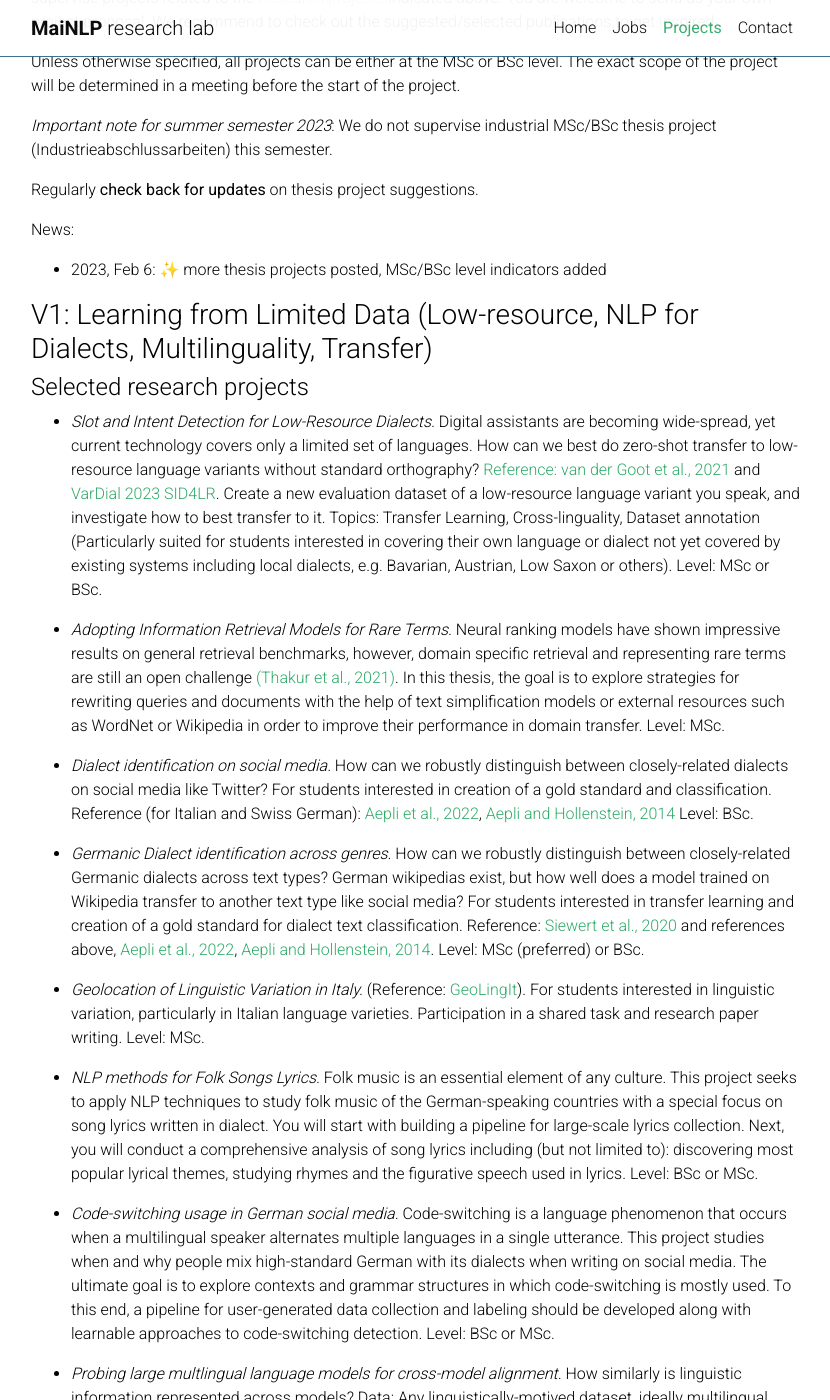
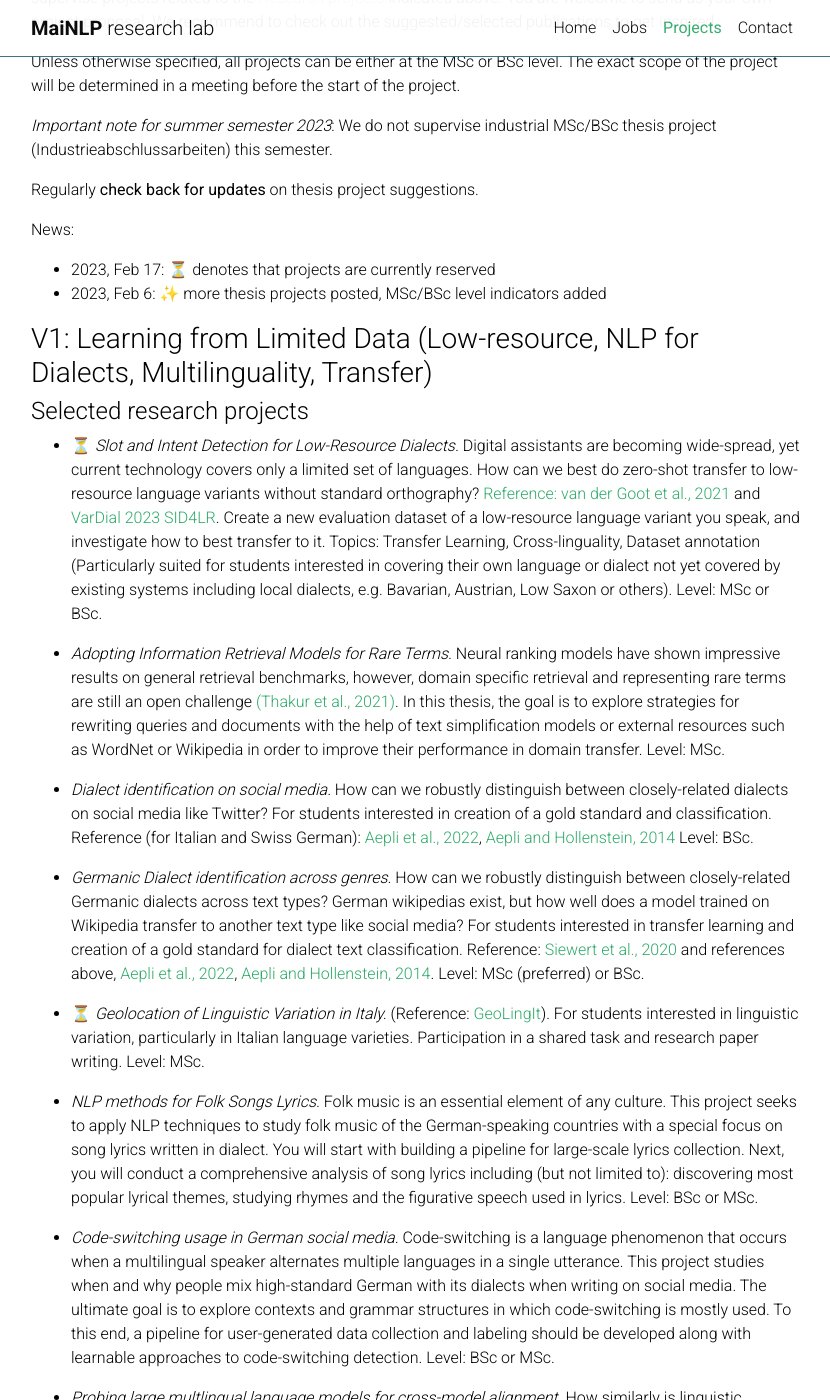
Before and after one commit to mainlp/mainlp.github.io, a Jekyll site: the page built from _pages/projects.md, in a window 1280 px wide and 1400 px high, scrolled down 2482 px. Shown: the whole window, without its empty margins (224-1054 px from the left). Built offline with Jekyll 4.4.1, drawn with Linux system fonts in a browser that asks for light colours; emoji names are drawn with the system emoji font; comment, search, counter and statistics services are not loaded; a style sheet for code colours, icons or effects is not loaded; part of the change alters nothing that is shown.

Commit message:
Update projects.md

```diff
--- a/_pages/projects.md
+++ b/_pages/projects.md
@@ -77,7 +77,10 @@ Unless otherwise specified, all projects can be either at the MSc or BSc level.
 Regularly <b>check back for updates</b> on thesis project suggestions.
 
 News:
+
+- 2023, Feb 17: :hourglass_flowing_sand: denotes that projects are currently reserved
 - 2023, Feb 6: :sparkles: more thesis projects posted, MSc/BSc level indicators added
+
 
 
 
@@ -85,7 +88,7 @@ News:
 
 #### Selected research projects
 
-- *Slot and Intent Detection for Low-Resource Dialects.* Digital assistants are becoming wide-spread, yet current technology covers only a limited set of languages.  How can we best do zero-shot transfer to low-resource language variants without standard orthography? [Reference: van der Goot et al., 2021](https://aclanthology.org/2021.naacl-main.197.pdf) and [VarDial 2023 SID4LR](https://sites.google.com/view/vardial-2023/shared-tasks). Create a new evaluation dataset of a low-resource language variant you speak, and investigate how to best transfer to it. Topics: Transfer Learning, Cross-linguality, Dataset annotation (Particularly suited for students interested in covering their own language or dialect not yet covered by existing systems including local dialects, e.g. Bavarian, Austrian, Low Saxon or others). Level: MSc or BSc.
+- :hourglass_flowing_sand: *Slot and Intent Detection for Low-Resource Dialects.* Digital assistants are becoming wide-spread, yet current technology covers only a limited set of languages.  How can we best do zero-shot transfer to low-resource language variants without standard orthography? [Reference: van der Goot et al., 2021](https://aclanthology.org/2021.naacl-main.197.pdf) and [VarDial 2023 SID4LR](https://sites.google.com/view/vardial-2023/shared-tasks). Create a new evaluation dataset of a low-resource language variant you speak, and investigate how to best transfer to it. Topics: Transfer Learning, Cross-linguality, Dataset annotation (Particularly suited for students interested in covering their own language or dialect not yet covered by existing systems including local dialects, e.g. Bavarian, Austrian, Low Saxon or others). Level: MSc or BSc.
 
 - *Adopting Information Retrieval Models for Rare Terms.* Neural ranking models have shown impressive results on general retrieval benchmarks, however, domain specific retrieval and representing rare terms are still an open challenge [(Thakur et al., 2021)](https://arxiv.org/abs/2104.08663). In this thesis, the goal is to explore strategies for rewriting queries and documents with the help of text simplification models or external resources such as WordNet or Wikipedia in order to improve their performance in domain transfer. Level: MSc.
 
@@ -93,7 +96,7 @@ News:
 
 - *Germanic Dialect identification across genres.*  How can we robustly distinguish between closely-related Germanic dialects across text types?  German wikipedias exist, but how well does a model trained on Wikipedia transfer to another text type like social media? For students interested in transfer learning and creation of a gold standard for dialect text classification. Reference: [Siewert et al., 2020](https://aclanthology.org/2020.vardial-1.3.pdf) and references above, [Aepli et al., 2022](https://aclanthology.org/2022.vardial-1.1.pdf), [Aepli and Hollenstein, 2014](https://noe-eva.github.io/publication/noah2015/). Level: MSc (preferred) or BSc.
 
-- *Geolocation of Linguistic Variation in Italy.* (Reference: [GeoLingIt](https://sites.google.com/view/geolingit/)). For students interested in linguistic variation, particularly in Italian language varieties. Participation in a shared task and research paper writing. Level: MSc.
+- :hourglass_flowing_sand: *Geolocation of Linguistic Variation in Italy.* (Reference: [GeoLingIt](https://sites.google.com/view/geolingit/)). For students interested in linguistic variation, particularly in Italian language varieties. Participation in a shared task and research paper writing. Level: MSc.
 
 - *NLP methods for Folk Songs Lyrics.*  Folk music is an essential element of any culture. This project seeks to apply NLP techniques to study folk music of the German-speaking countries with a special focus on song lyrics written in dialect. You will start with building a pipeline for large-scale lyrics collection. Next, you will conduct a comprehensive analysis of song lyrics including (but not limited to): discovering most popular lyrical themes, studying rhymes and the figurative speech used in lyrics. Level: BSc or MSc.
 
@@ -122,7 +125,7 @@ Machine Translation (MT) is frequently used to bridge the gap in cross-lingual i
 
 - *Computational Job Market Analysis.* Extraction of skills from job postings, multlinguality. We are particularly interested in extending this work to German and other languages.  [See references of MultiSkill project](#multiskill) Level: BSc or MSc.
 
-- *Information extraction for finding arguments for pain-awareness of other species.* The fact that non-human animals can feel pain is a strong factor in our ethical and legal considerations involving them. However, it is yet not fully understood which species can perceive pain. Birch et al. (2021) have developed a framework of 8 criteria that suggest sentience of pain in other species, that has recently been used by the UK government to adjust animal welfare regulations. To make a case that a specific species can feel pain, researchers have to go through the literature by hand and find studies that investigate one or more of the 8 criteria (Gibbons et al., 2022). The goal of this project is to develop an information extraction method that supports this process by extracting study information on these 8 criteria automatically. The project would consist of deriving a small evaluation corpus from Gibbons et al., 2022 and then evaluate few-shot learning methods for information extraction on the corpus. [References: Birch, Jonathan, et al. “Review of the evidence of sentience in cephalopod molluscs and decapod crustaceans.” (2021),
+- :hourglass_flowing_sand: *Information extraction for finding arguments for pain-awareness of other species.* The fact that non-human animals can feel pain is a strong factor in our ethical and legal considerations involving them. However, it is yet not fully understood which species can perceive pain. Birch et al. (2021) have developed a framework of 8 criteria that suggest sentience of pain in other species, that has recently been used by the UK government to adjust animal welfare regulations. To make a case that a specific species can feel pain, researchers have to go through the literature by hand and find studies that investigate one or more of the 8 criteria (Gibbons et al., 2022). The goal of this project is to develop an information extraction method that supports this process by extracting study information on these 8 criteria automatically. The project would consist of deriving a small evaluation corpus from Gibbons et al., 2022 and then evaluate few-shot learning methods for information extraction on the corpus. [References: Birch, Jonathan, et al. “Review of the evidence of sentience in cephalopod molluscs and decapod crustaceans.” (2021),
 M Gibbons, et al. “Can insects feel pain? A review of the neural and behavioural evidence” (2022) Advances in Insect Physiology 63, 155-229].  Level: BSc or MSc (preferred). Level: BSc or MSc.
 
 - *Adapt NER Tools to novel entities with gazetteers.*
@@ -136,7 +139,7 @@ It is an open question how useful information extraction models are for Biologic
 
 #### Selected research projects
 
-- *Prominent entities in text summarization.* One important factor in summarizing a document is identifying the prominent entities within the document. Here is an example from the CNN summarization dataset: Two selected paragraphs:
+- :hourglass_flowing_sand: *Prominent entities in text summarization.* One important factor in summarizing a document is identifying the prominent entities within the document. Here is an example from the CNN summarization dataset: Two selected paragraphs:
 [Alonso] has been training hard for [his] planned comeback at the Malaysian Grand Prix in nine days and used the {McLaren} simulator to hone [his] mental preparations.
 The CNN-sponsored team announced the news on Twitter, showing {McLaren} sporting director Eric Boullier and [Alonso] at the team’s headquarters in Woking, England.
 Reference summary:
@@ -145,7 +148,7 @@ What linguistic phenomena contribute to the prominence of entities in a document
 Build an NLP model that predicts the prominent entities in a document and evaluate accordingly based on reference summaries.
 Start with the CNN/DM dataset. Project can be extended to other genres and languages. Level: BSc or MSc.
 
-- *Understanding Indirect Answers.* Indirect answers are replies to polar questions without explicit use
+- :hourglass_flowing_sand: *Understanding Indirect Answers.* Indirect answers are replies to polar questions without explicit use
 of Yes/No clues. Example: Q: Do you wanna crash on the couch? A: I gotta go home sometime. Indirect answers are natural in human dialogue, but very difficult for a conversational AI system. Build an NLP model that improves automatic understanding of indirect
 questions in English. Project can be extended to multlingual/transfer learning. Reference: [Louis et al., 2020](https://aclanthology.org/2020.emnlp-main.601/) and [Damgaard et al., 2021](https://aclanthology.org/2021.codi-main.1/)  Level: BSc or MSc.
 
```
